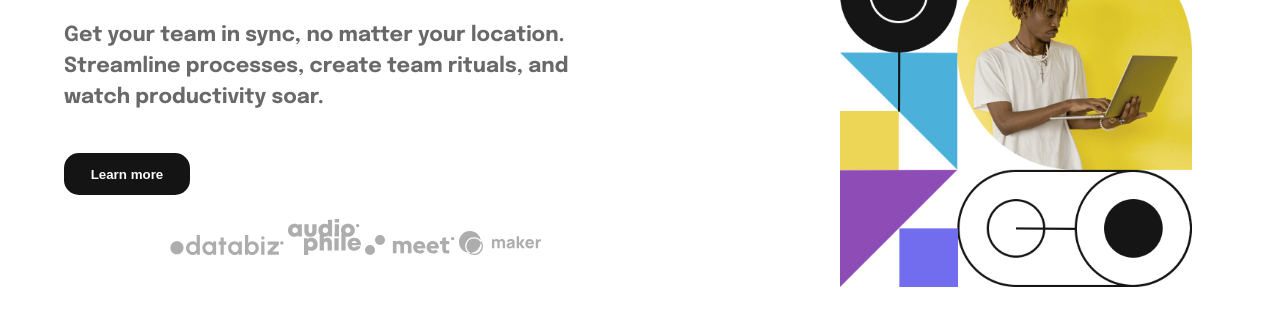
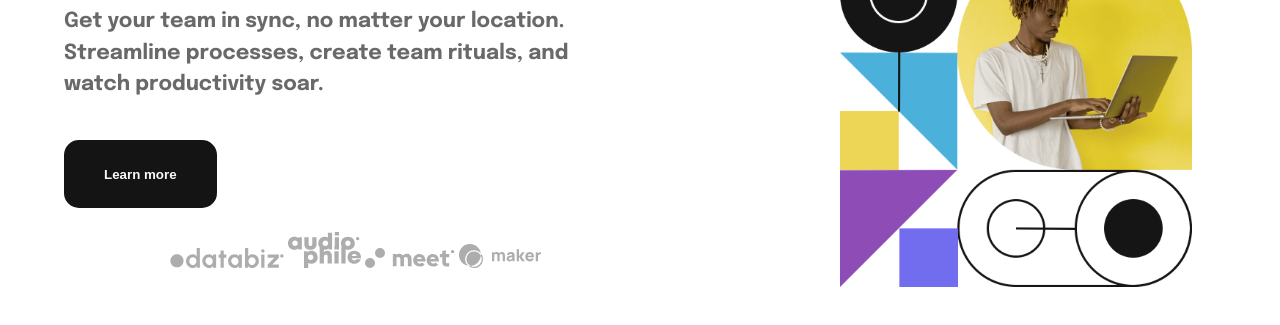
Before and after one commit to uchenworks/intro-section, a plain HTML site: page index.html in a window 1280 px wide. Shown: the part 281-606 px from the top of the page. Drawn offline with Linux system fonts and the light colour scheme.

Commit message:
Update intro.css,
hero button size update

```diff
--- a/intro.css
+++ b/intro.css
@@ -183,7 +183,7 @@ li {
 
 .lockup-btn {
   margin-top: 2em;
-  padding: 1em 2em;
+  padding: 2em 3em;
   border-radius: 15px;
   border: none;
   font-weight: 700;
```
